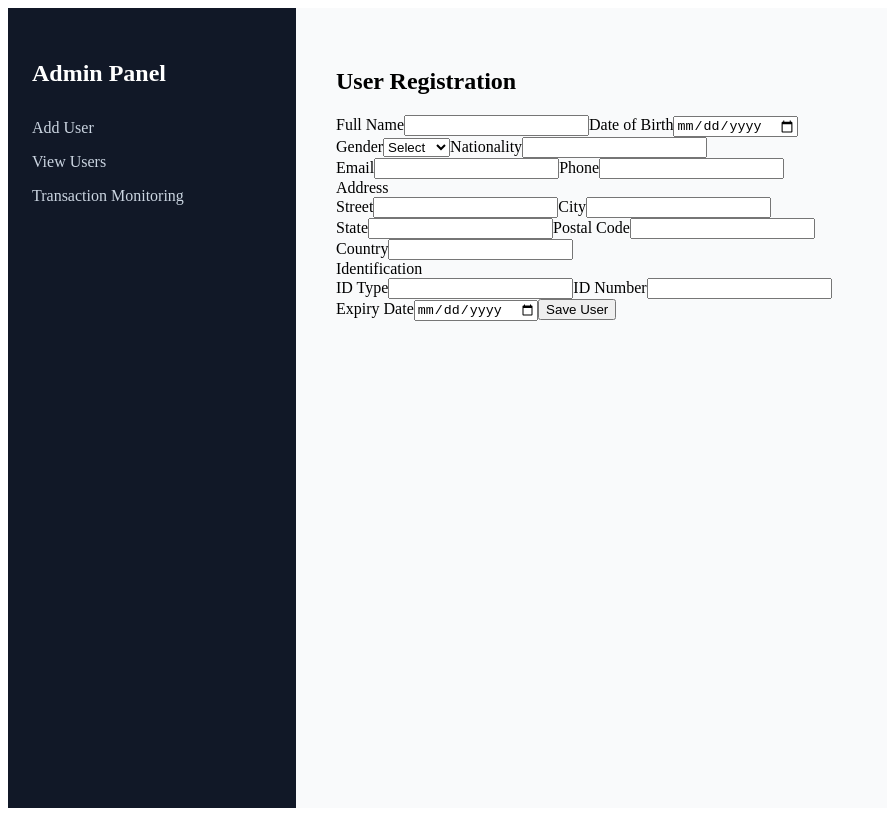
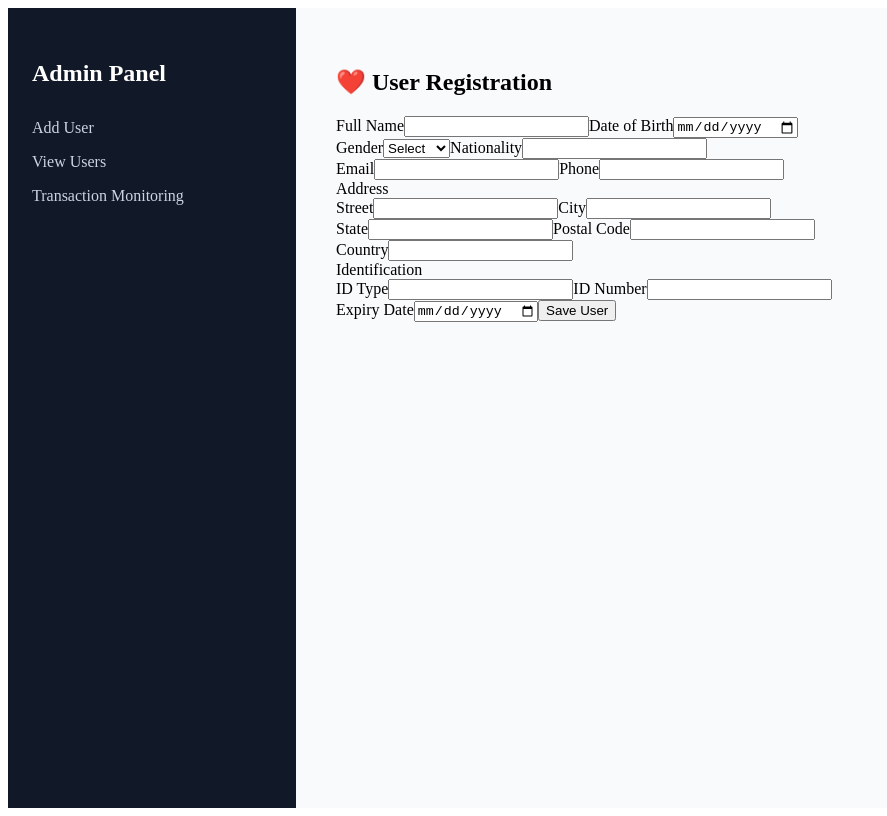
Before and after one commit to Amarjeet01p/admin-panel-monitor, a React (Create React App) app in the folder frontend/: page / in a window 1280 px wide. Shown: the whole page, without its empty margins (0-887 px from the left). Built offline with nearby package versions, Linux system fonts and the light colour scheme.

Commit message:
Update UserForm.js

```diff
--- a/frontend/src/UserForm.js
+++ b/frontend/src/UserForm.js
@@ -31,7 +31,7 @@ function UserForm() {
 
   return (
     <div className="container">
-      <h2>User Registration</h2>
+      <h2>❤️ User Registration</h2>
       <form onSubmit={handleSubmit}>
         <div className="grid-two">
           <label>Full Name
```
